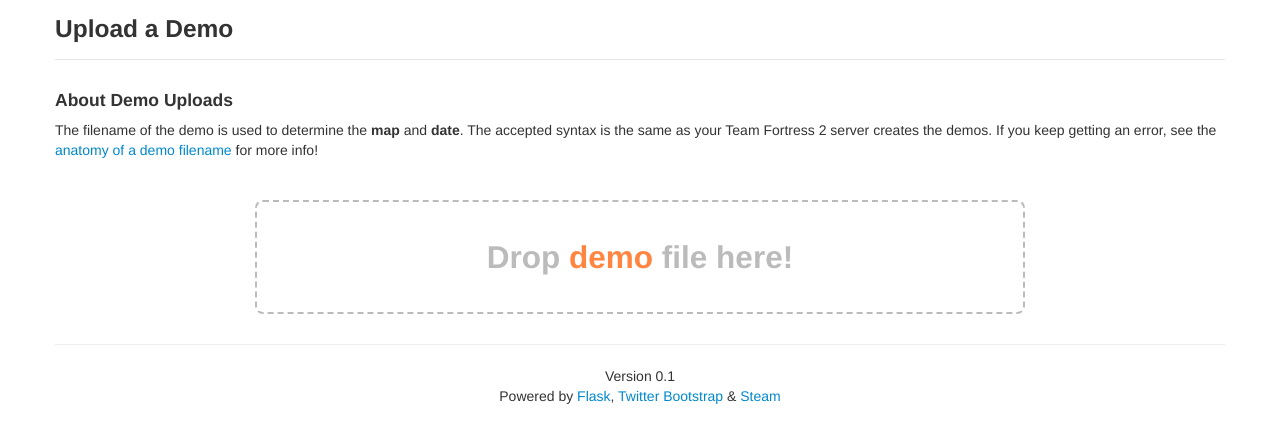
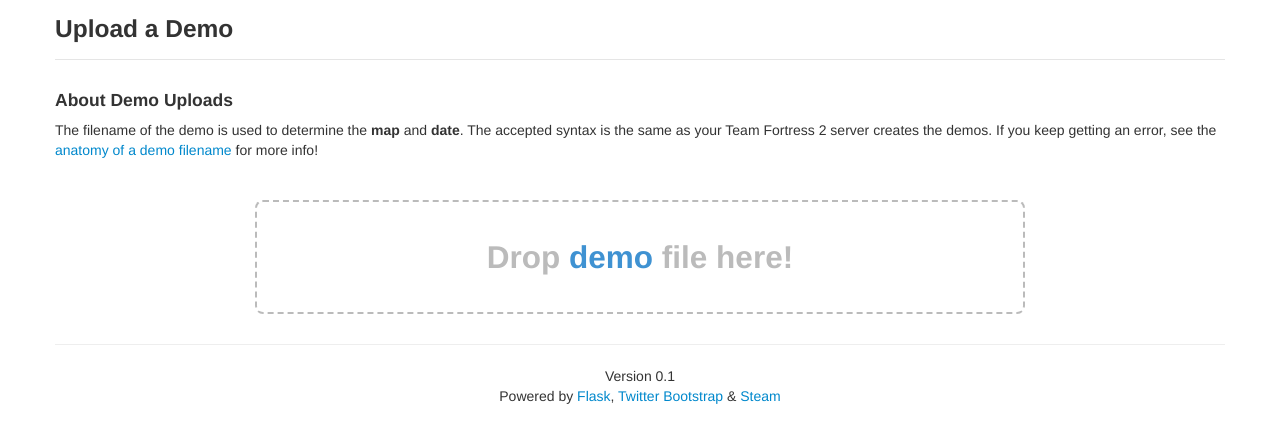
Before and after one commit to FernFerret/demobrowser, a Python web app: template demobrowser/templates/upload_demo.html in a window 1280 px wide. Shown: the part 61-501 px from the top of the page. Run offline with Jinja, Linux system fonts and the light colour scheme; the template is opened without the code that fills it, so the values that code supplies are empty; some libraries are stand-ins or nearby versions.

Commit message:
I like blue better than orange for this

```diff
--- a/demobrowser/templates/upload_demo.html
+++ b/demobrowser/templates/upload_demo.html
@@ -16,7 +16,7 @@
     </div>
     <div class="row-fluid">
       <div id="drop_zone_demo" class="span8 offset2 upload_box">
-        <h2>Drop <span style="color:#FF8540;">demo</span> file here!</h2>
+        <h2>Drop <span style="color:#3F92D2;">demo</span> file here!</h2>
       </div>
     </div>
   </fieldset>
```
